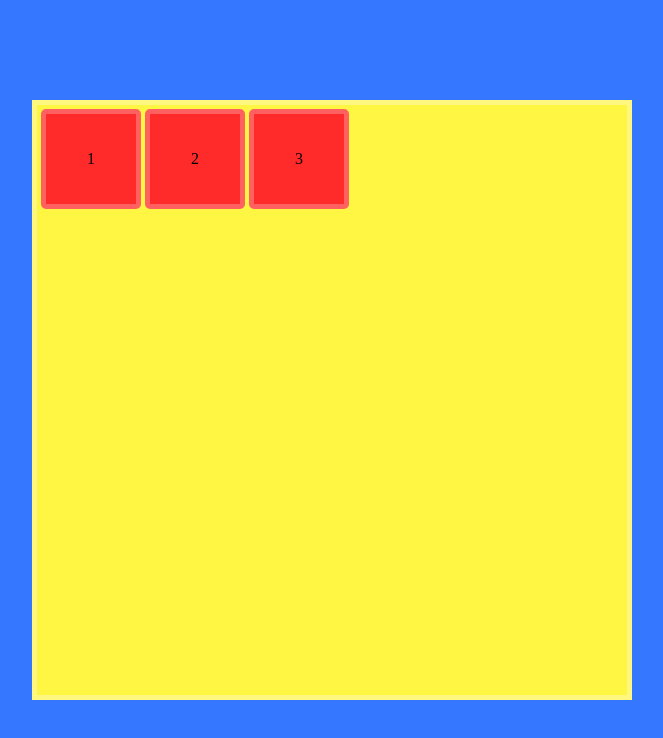
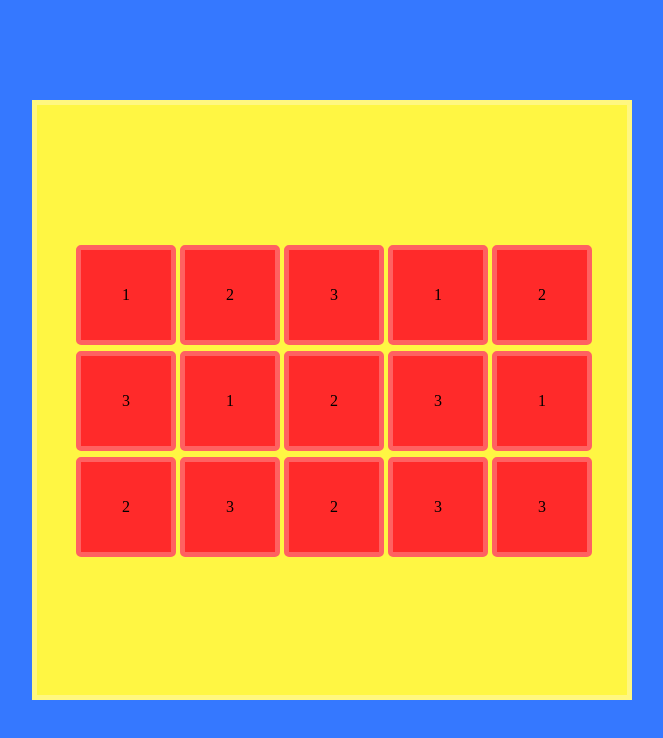
Before and after one commit to abhishektimsina01/css, a plain HTML site: page index.html in a window 1280 px wide. Shown: the whole page, without its empty margins (308-971 px from the left). Drawn offline with Linux system fonts and the light colour scheme.

Commit message:
display finished

```diff
--- a/index.html
+++ b/index.html
@@ -11,6 +11,18 @@
         <div class="child1 box">1</div>
         <div class="child2 box">2</div>
         <div class="child3 box">3</div>
+        <div class="child4 box">1</div>
+        <div class="child5 box">2</div>
+        <div class="child6 box">3</div>
+        <div class="child7 box">1</div>
+        <div class="child8 box">2</div>
+        <div class="child9 box">3</div>
+        <div class="child10 box">1</div>
+        <div class="child11 box">2</div>
+        <div class="child12 box">3</div>
+        <div class="child13 box">2</div>
+        <div class="child14 box">3</div>
+        <div class="child15 box">3</div>
     </div>
 </body>
 </html>
--- a/style/style.css
+++ b/style/style.css
@@ -18,7 +18,11 @@ body{
     background-color: rgb(255, 246, 67);
     border: 5px solid rgb(255, 247, 128);
     display: flex;
-    /* makes our content in main-axis that is horizontal axis */
+    /* flex-direction: column; */
+    justify-content: center;
+    /* align-items: center; */
+    align-content: center;
+    flex-wrap: wrap;
 }
 
 .box{
@@ -32,3 +36,13 @@ body{
     width: 100px;
     background-color: rgb(255, 42, 42);
 }
+
+/* .child1{
+    position: relative;
+    top: 30px;
+    z-index: 1;
+}
+.child6{
+    position: relative;
+    z-index: 2;
+} */
```
